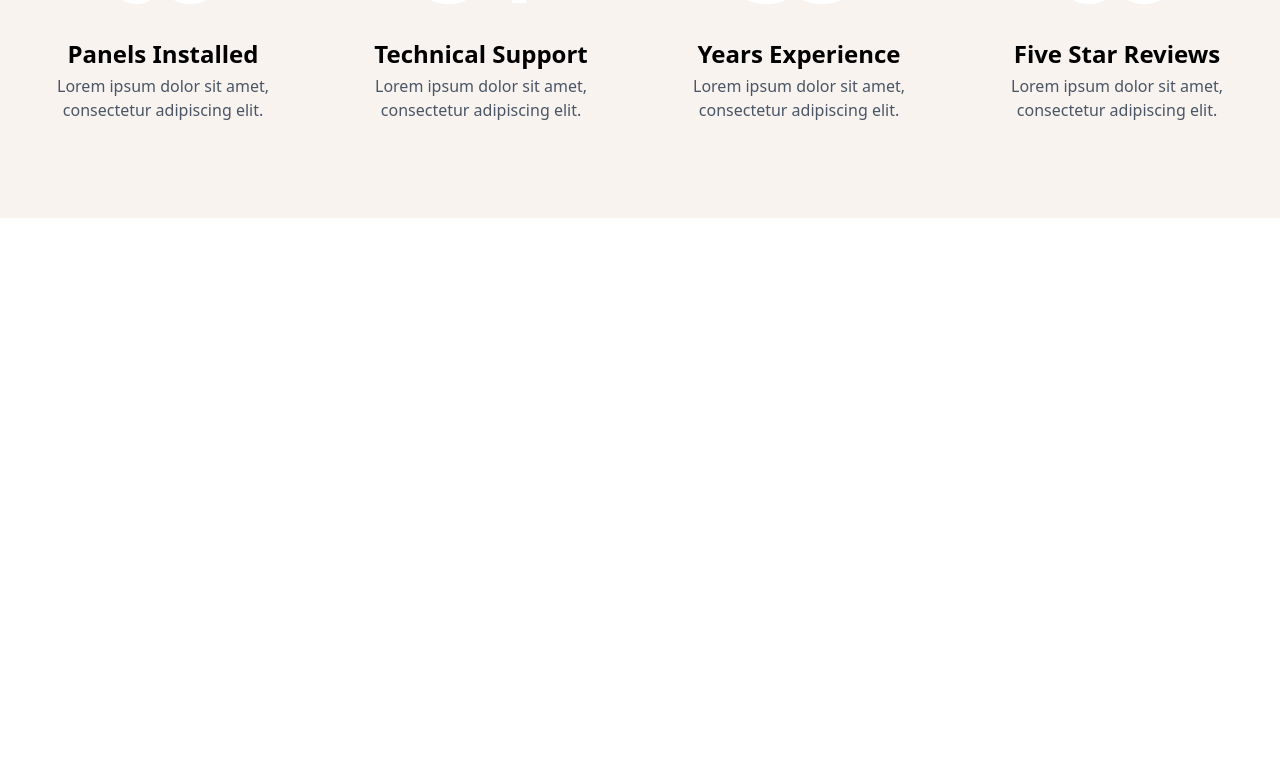
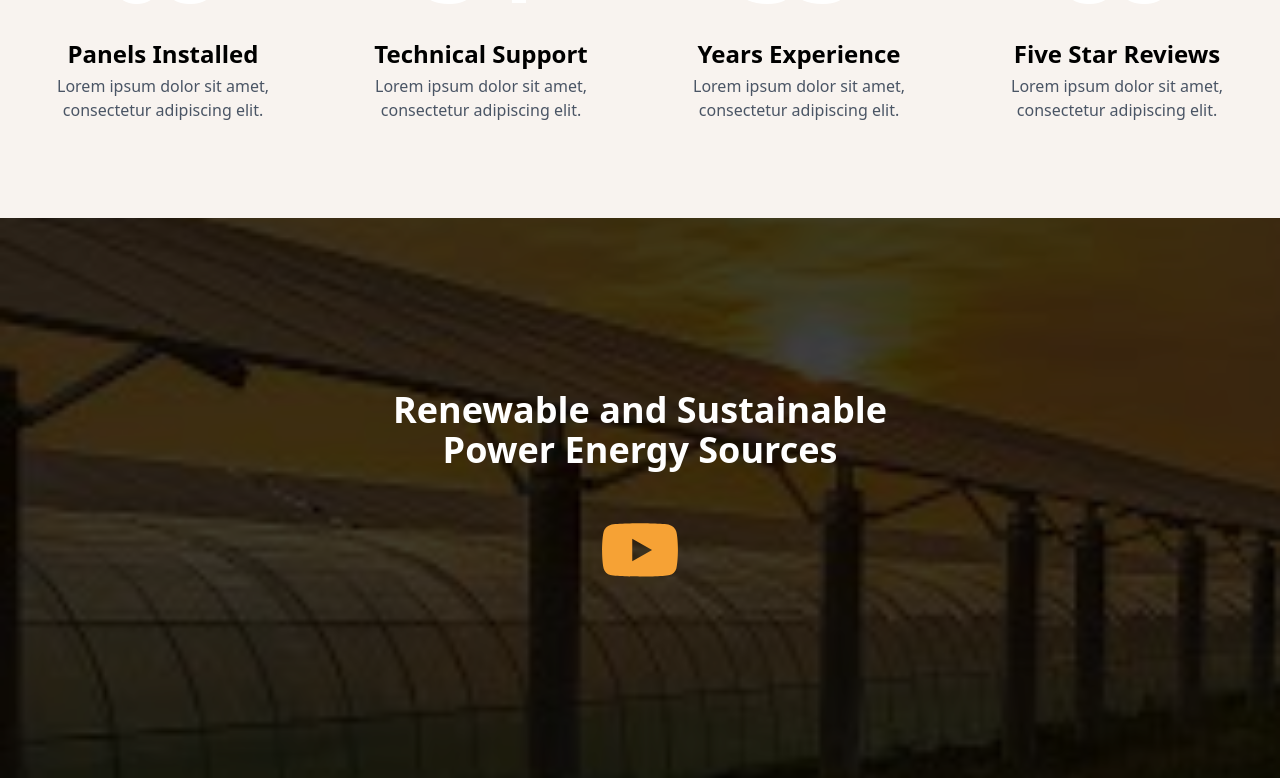
Before and after one commit to iahmadiqbal/SOLAM, a React (Vite) app: page /about in a window 1280 px wide. Shown: the part 1776-2554 px from the top of the page. Before the commit the page ends 1994 px from the top, so only its background shows below. Built offline with nearby package versions, Linux system fonts and the light colour scheme; the HTML template or start-up script is replaced by a standard one.

Commit message:
Completed RenewableEnergyContainer component with YouTube integration

```diff
--- /dev/null
+++ b/src/components/about/RenewableEnergySources/index.tsx
@@ -0,0 +1,30 @@
+import { FaYoutube } from "react-icons/fa";
+
+const RenewableEnergyContainer = () => {
+  const handleYoutubeClick = () => {
+    window.open("https://youtu.be/XHOmBV4js_E?si=0ymrEHEOCZN0Xcce", "_blank");
+  };
+
+  return (
+    <div className="relative w-full h-[40vh] sm:h-[50vh] md:h-[60vh] lg:h-[70vh] flex flex-col items-center justify-center text-center px-4">
+      <div className="absolute inset-0 bg-[url('/images/Renewable.jpeg')] bg-cover bg-center brightness-50"></div>
+
+      <div className="absolute inset-0 bg-black opacity-50"></div>
+
+      <div className="relative z-10">
+        <h1 className="text-xl sm:text-2xl md:text-3xl lg:text-4xl font-bold text-white mb-6">
+          Renewable and Sustainable <br /> Power Energy Sources
+        </h1>
+        <button
+          onClick={handleYoutubeClick}
+          className="text-[#F6A235] hover:text-[#E08F2E] transition duration-300 p-4"
+          aria-label="Watch on YouTube"
+        >
+          <FaYoutube size={50} className="sm:size-12 md:size-15 lg:size-20" />
+        </button>
+      </div>
+    </div>
+  );
+};
+
+export default RenewableEnergyContainer;
--- a/src/pages/about/index.tsx
+++ b/src/pages/about/index.tsx
@@ -1,4 +1,5 @@
 import GreenTech from "../../components/about";
+import RenewableEnergySources from "../../components/about/RenewableEnergySources";
 import SolarEssentials from "../../components/about/SolarEssentials";
 import EnergyAwareness from "../../components/home/EnergyAwareness";
 import KeyMetrics from "../../components/home/KeyMetrics";
@@ -10,6 +11,7 @@ const About = () => {
       <SolarEssentials />
       <EnergyAwareness />
       <KeyMetrics />
+      <RenewableEnergySources />
     </>
   );
 };
```
Also changed, not shown: public/images/Renewable.jpeg (added).
